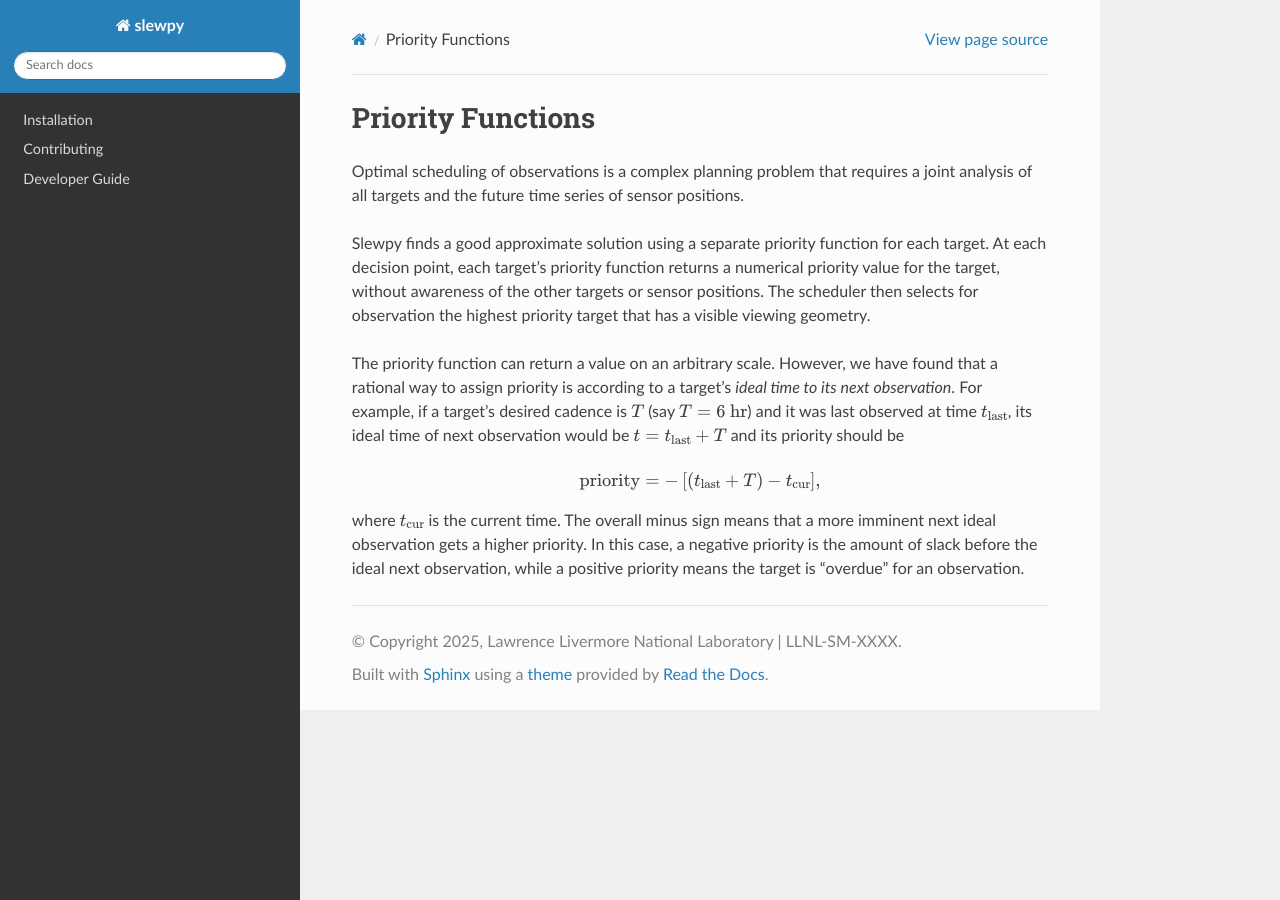
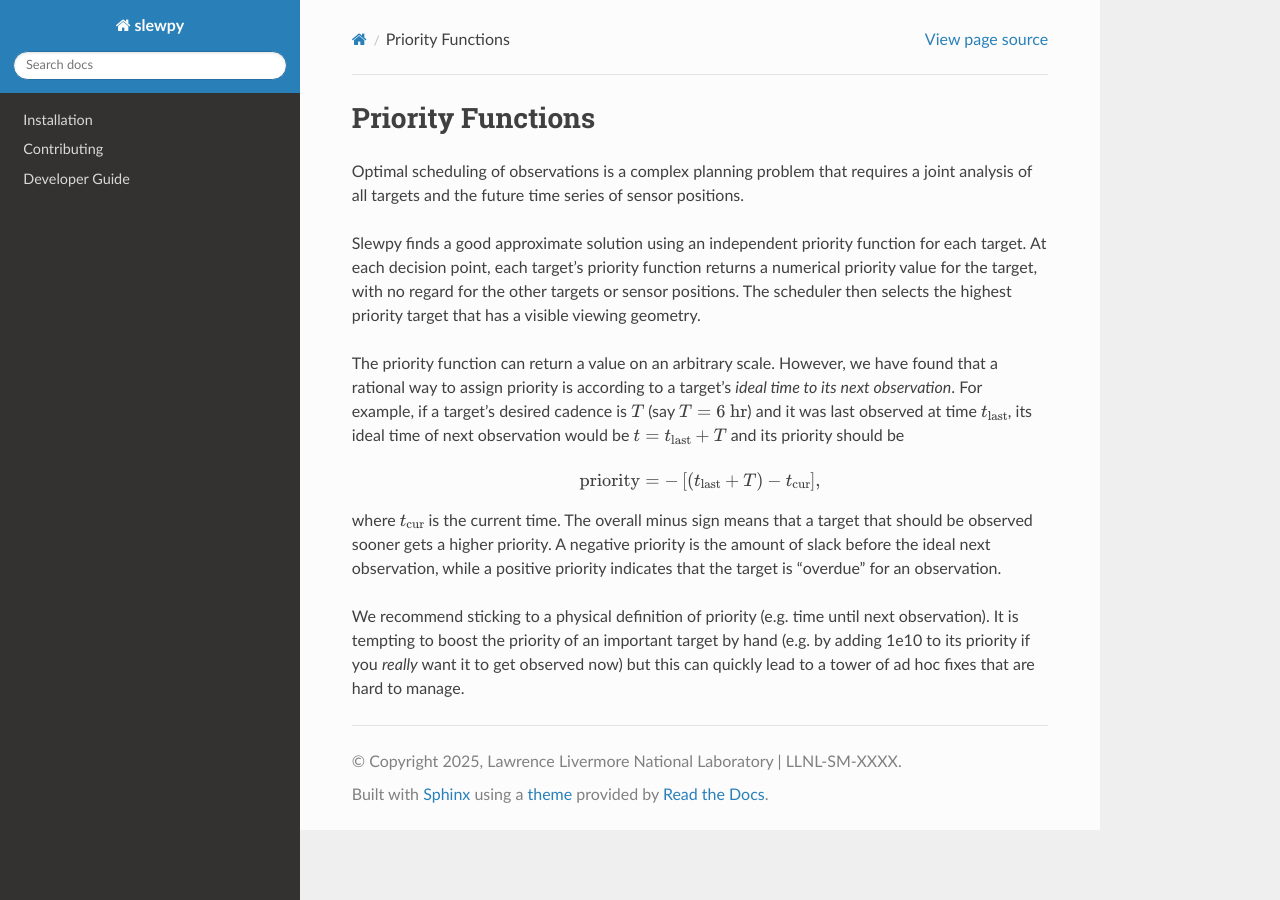
Before and after one commit to LLNL/slewpy, a Sphinx documentation site: the page built from docs/source/priority.rst, in a window 1280 px wide. Built offline with Sphinx 7.4.7 and the Read the Docs theme 3.1.0, drawn with Linux system fonts in a browser that asks for light colours; pages that are not in the unit, such as notebooks, are missing from menus.

Commit message:
priority doc

```diff
--- a/docs/source/priority.rst
+++ b/docs/source/priority.rst
@@ -5,10 +5,9 @@
 Optimal scheduling of observations is a complex planning problem that requires a
 joint analysis of all targets and the future time series of sensor positions.
 
-Slewpy finds a good approximate solution using a separate priority function for each target.  At each decision point,
-each target's priority function returns a numerical priority value for the target, without awareness of the other
-targets or sensor positions. The scheduler then selects for observation the highest priority target that has a
-visible viewing geometry.
+Slewpy finds a good approximate solution using an independent priority function for each target.  At each decision point,
+each target's priority function returns a numerical priority value for the target, with no regard for the other
+targets or sensor positions. The scheduler then selects the highest priority target that has a visible viewing geometry.
 
 The priority function can return a value on an arbitrary scale. However, we have found that a rational way to
 assign priority is according to a target's *ideal time to its next observation*. For example, if a target's
@@ -20,6 +19,10 @@
 
    \mathrm{priority} = -\left[ (t_\mathrm{last} + T) - t_\mathrm{cur} \right],
 
-where :math:`t_\mathrm{cur}` is the current time. The overall minus sign means that a more imminent next ideal observation
-gets a higher priority. In this case, a negative priority is the amount of slack before the ideal next observation, while a
-positive priority means the target is "overdue" for an observation.
+where :math:`t_\mathrm{cur}` is the current time. The overall minus sign means that a target that should be observed sooner
+gets a higher priority. A negative priority is the amount of slack before the ideal next observation, while a
+positive priority indicates that the target is "overdue" for an observation.
+
+We recommend sticking to a physical definition of priority (e.g. time until next observation). It is tempting to boost
+the priority of an important target by hand (e.g. by adding 1e10 to its priority if you *really* want it to get
+observed now) but this can quickly lead to a tower of ad hoc fixes that are hard to manage.
```
